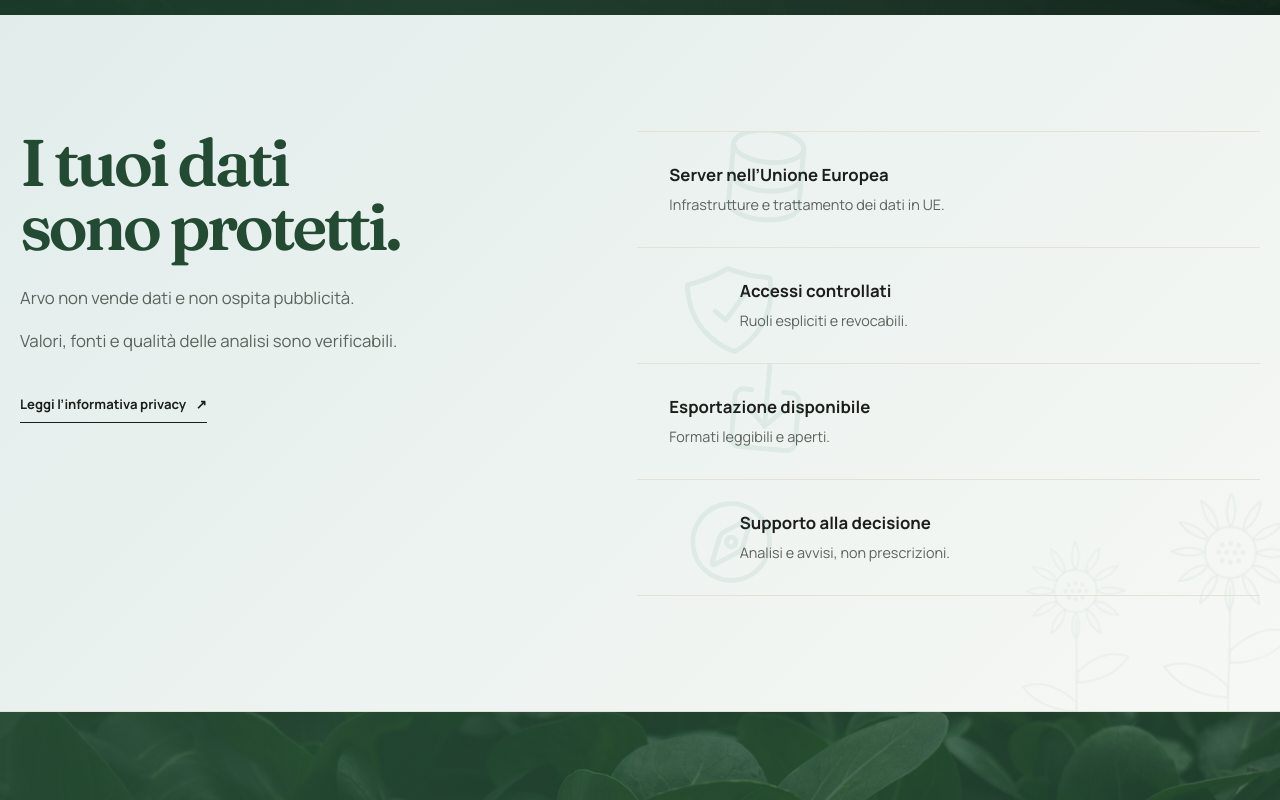
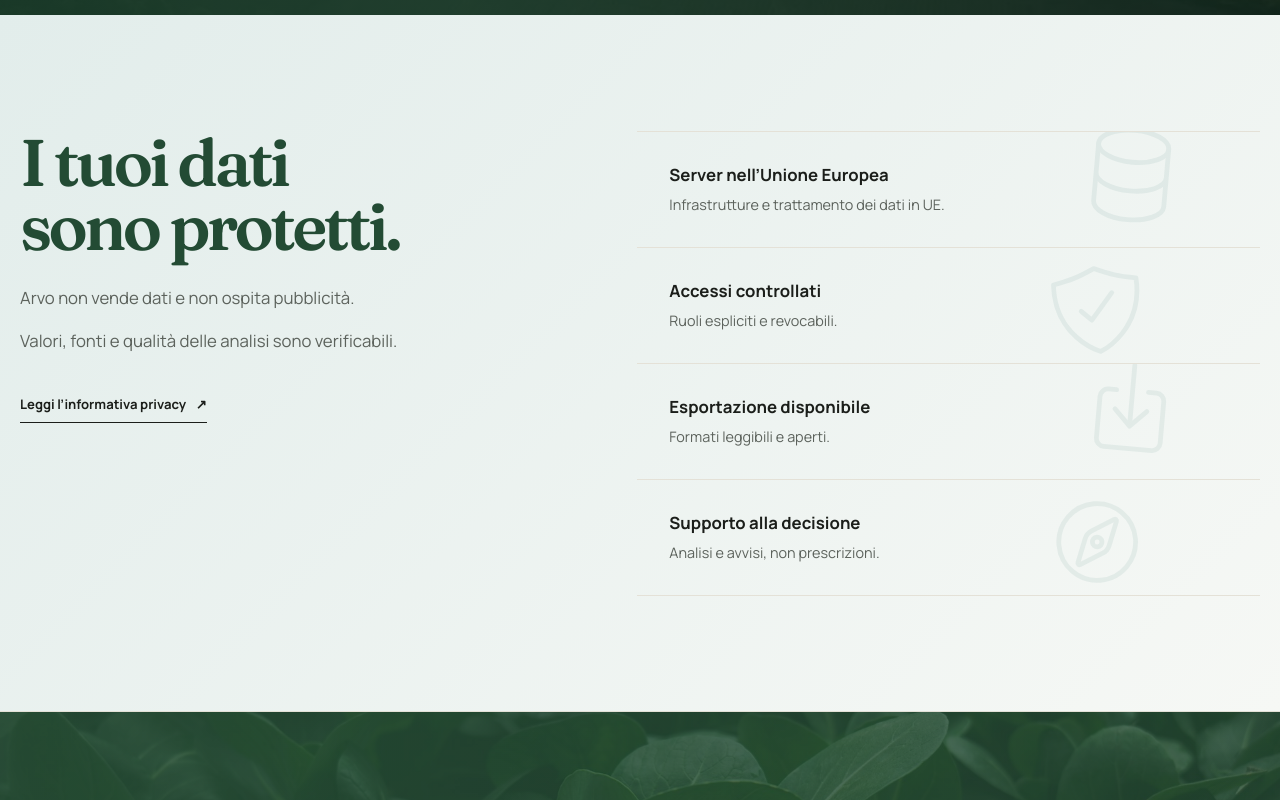
Before and after one commit to cavenditti/Arvo, a plain HTML site: page landing/index.html in a window 1280 px wide. Shown: the part 2440-3240 px from the top of the page. Drawn offline with Linux system fonts and the light colour scheme; grey boxes are pictures that could not be loaded.

Commit message:
feat: comment sunflowers for now

```diff
--- a/landing/styles.css
+++ b/landing/styles.css
@@ -675,14 +675,6 @@
   overflow: hidden;
 }
 
-.data-list > div:nth-child(odd) {
-  padding-right: clamp(4.75rem, 8vw, 6.5rem);
-}
-
-.data-list > div:nth-child(even) {
-  padding-left: clamp(4.75rem, 8vw, 6.5rem);
-}
-
 .data-list dt {
   position: relative;
   z-index: 1;
@@ -702,7 +694,7 @@
 
 .data-icon {
   top: 50%;
-  left: 2.85rem;
+  right: 2.85rem;
   width: clamp(84px, 8vw, 116px);
   height: clamp(84px, 8vw, 116px);
   color: var(--eucalyptus);
@@ -711,9 +703,8 @@
 }
 
 .data-list > div:nth-child(even) .data-icon {
-  right: auto;
   top: 2rem;
-  left: -3.75rem;
+  right: 5rem;
   transform: translateY(-50%) rotate(-5deg);
 }
 
@@ -912,7 +903,7 @@
   }
 
   .crop-backdrop-data {
-    right: -31vw;
+    left: -31vw;
     width: 72vw;
     opacity: 0.065;
   }
```
Also changed, not shown: landing/index.html (+2 -0 lines).
